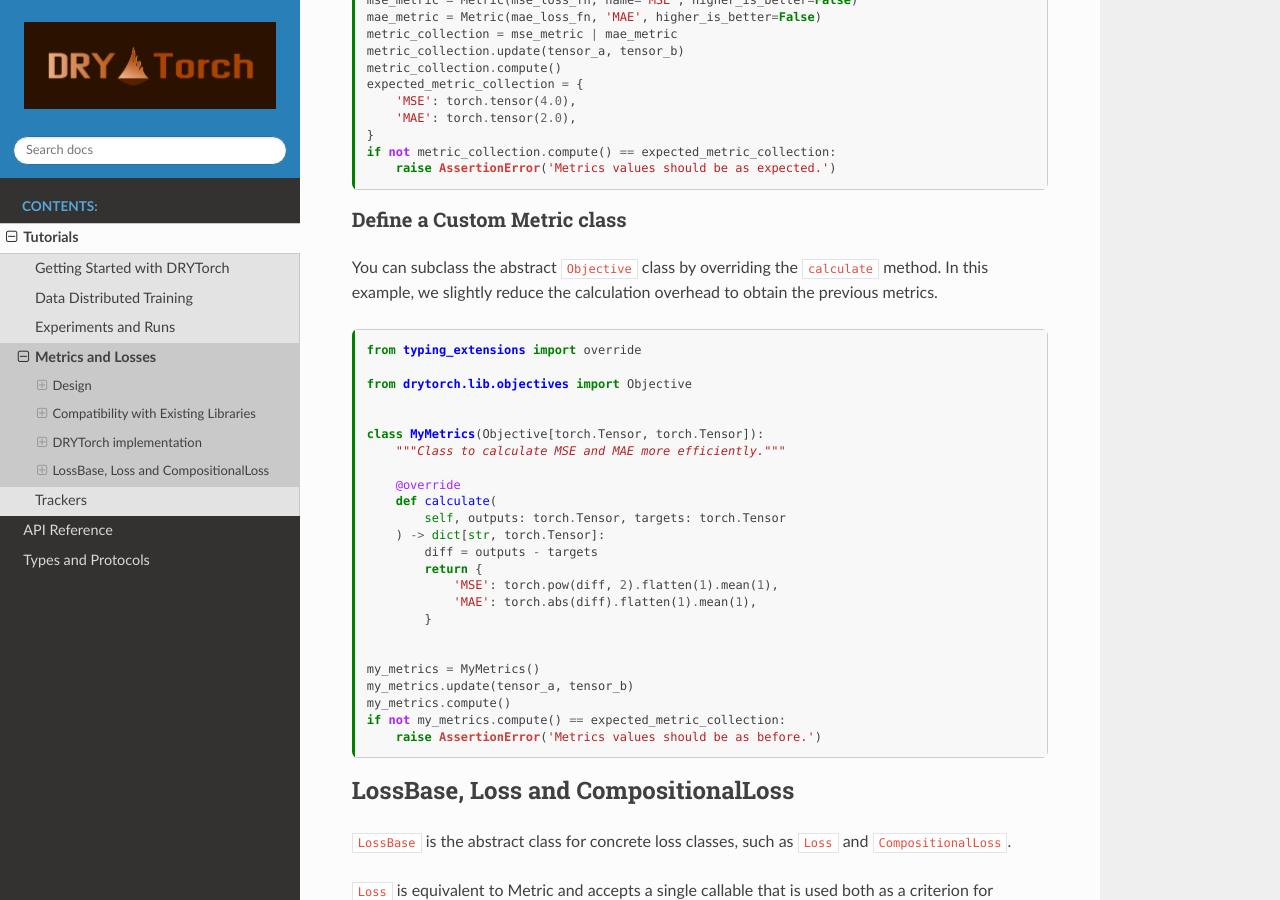
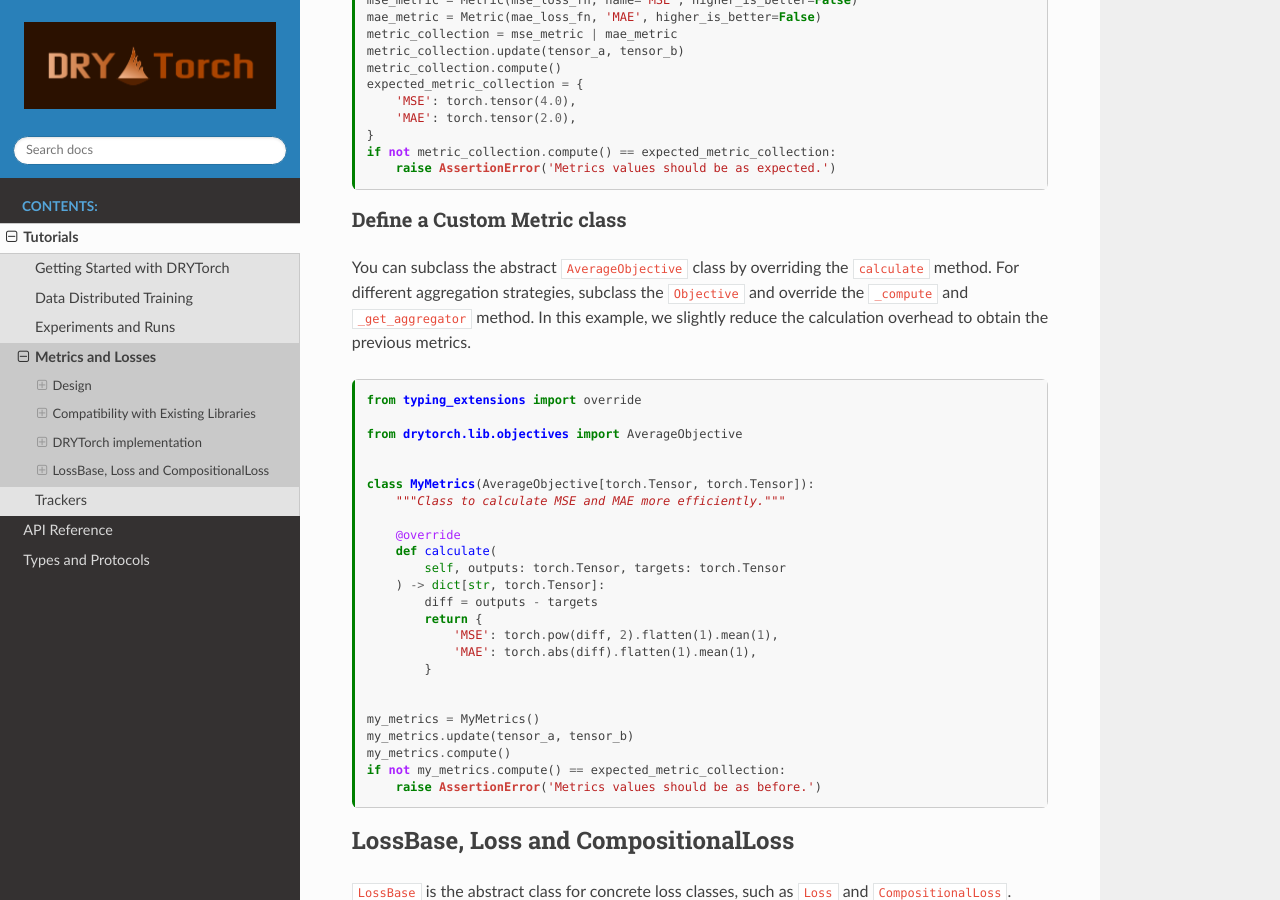
Before and after one commit to nverchev/drytorch, a Sphinx documentation site: the page built from docs/tutorials/metrics_and_losses.md, in a window 1280 px wide and 900 px high, scrolled down 2952 px. Built offline with Sphinx 7.4.7 and the Read the Docs theme 3.1.0, drawn with Linux system fonts in a browser that asks for light colours.

Commit message:
feat: support for mixin strategy for custom aggregators in objectives.py

````diff
--- a/docs/tutorials/metrics_and_losses.md
+++ b/docs/tutorials/metrics_and_losses.md
@@ -158,15 +158,17 @@
 
 ### Define a Custom Metric class
 
-You can subclass the abstract `Objective` class by overriding the `calculate` method. In this example, we slightly reduce the calculation overhead to obtain the previous metrics.
+You can subclass the abstract `AverageObjective` class by overriding the
+`calculate` method. For different aggregation strategies, subclass the `Objective` and override the `_compute` and `_get_aggregator` method.
+In this example, we slightly reduce the calculation overhead to obtain the previous metrics.
 
 ```{code-cell} ipython3
 from typing_extensions import override
 
-from drytorch.lib.objectives import Objective
+from drytorch.lib.objectives import AverageObjective
 
 
-class MyMetrics(Objective[torch.Tensor, torch.Tensor]):
+class MyMetrics(AverageObjective[torch.Tensor, torch.Tensor]):
     """Class to calculate MSE and MAE more efficiently."""
 
     @override
````
Also changed, not shown: other parts of docs/tutorials/metrics_and_losses.md (+1 -1 lines), docs/tutorials/metrics_and_losses.ipynb, 1 other file.
